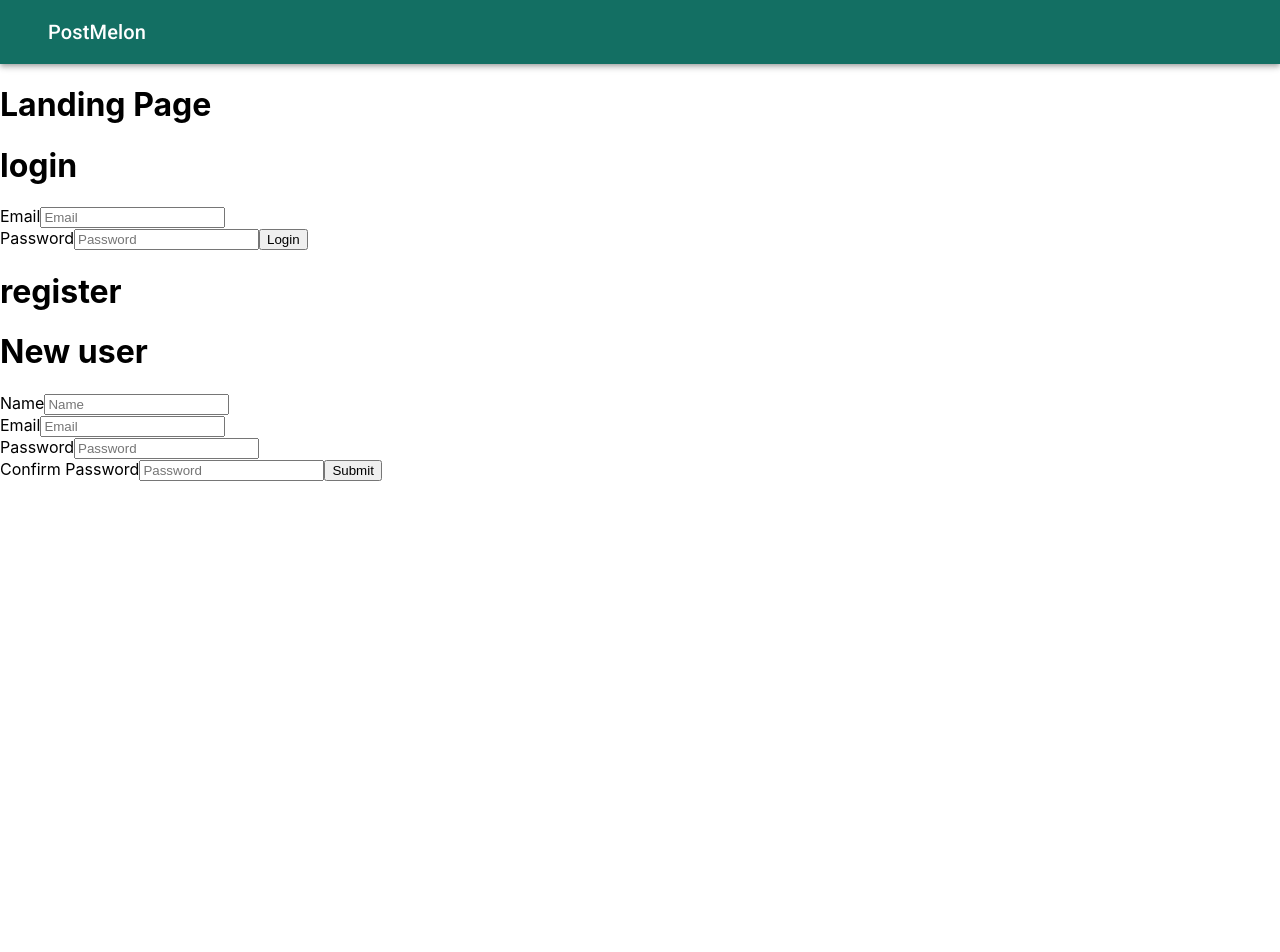
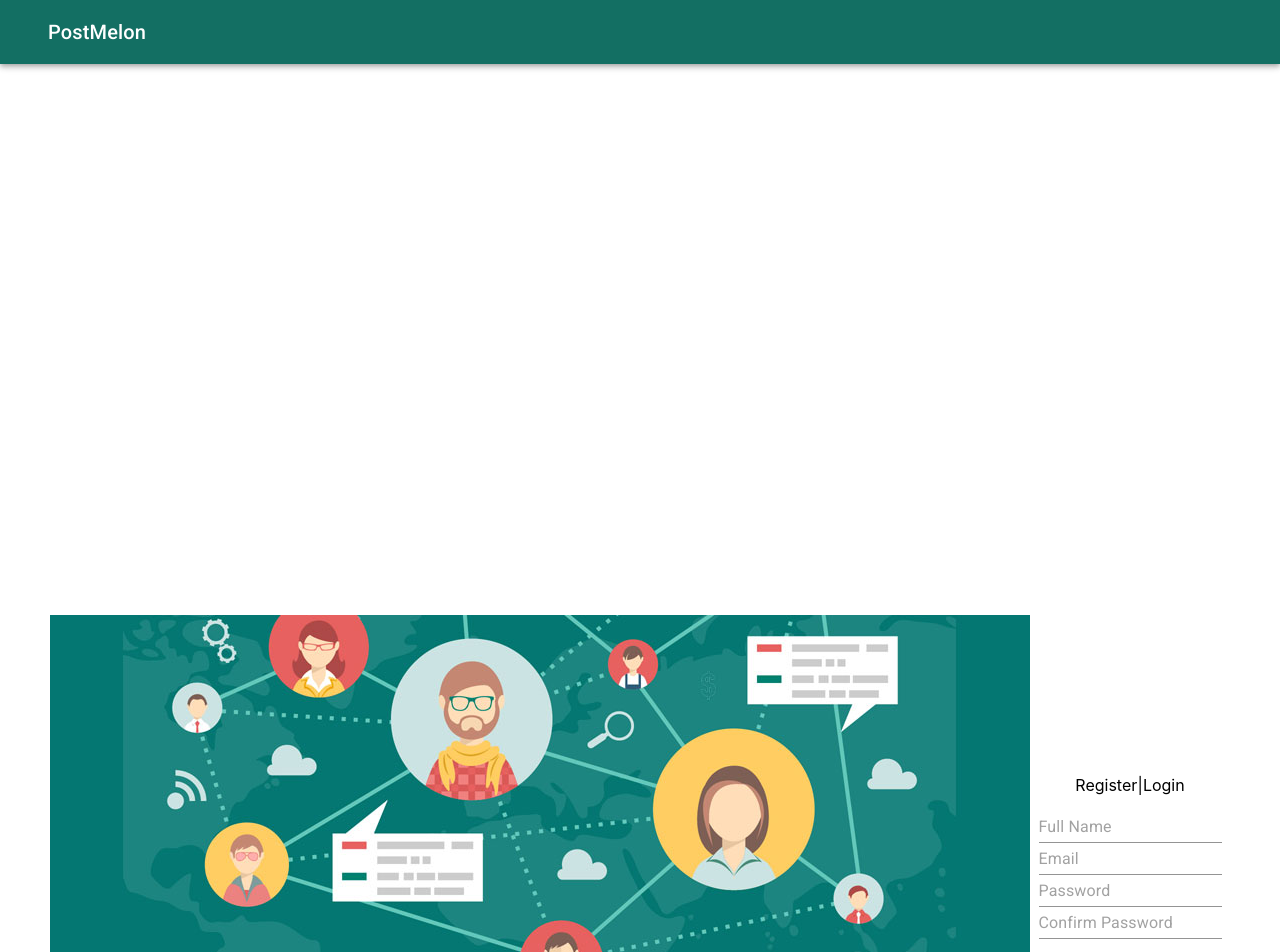
Before and after one commit to vincentlieu/postmelon-frontend, a React (Create React App) app: page / in a window 1280 px wide. Shown: the top 952 px of the page. Before the commit the page ends 800 px from the top, so only its background shows below. Built offline with nearby package versions, Linux system fonts and the light colour scheme.

Commit message:
added styling

```diff
--- a/src/api/localAPI.js
+++ b/src/api/localAPI.js
@@ -5,7 +5,7 @@ import axios from "axios";
   // this is to use when we create log out button
 }
 const localAPI = axios.create({
-  baseURL: "http://localhost:5000/api/",
+  baseURL: "https://postmelon.herokuapp.com/api/",
 });
 
 localAPI.interceptors.request.use((request) => {
--- /dev/null
+++ b/src/components/NewUser.css
@@ -0,0 +1,37 @@
+* {
+    text-decoration: none;
+    color: black;
+
+}
+
+
+
+.newuser-h1 {
+    background-color: red;
+}
+
+.registerloginline {
+    font-size: 140%;
+    color: black;
+    font-weight: bold;
+
+
+}
+
+
+.button{
+background-color: red;
+}
+
+.box {
+    box-sizing: border-box;
+    position: relative;
+    display: flex;
+    width: 100vw;
+    height: 100vh;
+    color: white;
+    padding: 20vw;
+    text-align: center;
+    align-items: center;
+    flex-direction: column;
+}
--- a/src/components/users/Login.js
+++ b/src/components/users/Login.js
@@ -1,6 +1,7 @@
 import React, { useState } from 'react';
 import { useGlobalState } from '../../config/GlobalState';
 import localAPI from '../../api/localAPI';
+import {TextField} from '@material-ui/core';
 
 function Login({ history }) {
   const { dispatch } = useGlobalState();
@@ -34,24 +35,22 @@ function Login({ history }) {
 
   return (
     <div>
-      <h1>login</h1>
-      <label>Email</label>
-      <input
+      <TextField
         className="login-email"
         placeholder="Email"
         type="text"
         value={email}
-        onChange={(e) => setEmail(e.target.value)}
-      ></input>
+        onChange={(e) => setEmail(e.target.value)}/>
+
 
       <br></br>
-      <label>Password</label>
-      <input
+      <TextField
         className="login-password"
         placeholder="Password"
         type="password"
         value={password}
-        onChange={(e) => setPassword(e.target.value)}></input>
+        onChange={(e) => setPassword(e.target.value)}/>
+        <br></br><br></br>
       <button className='login-button' onClick={sendRequestToLogIn}>
         Login
       </button>
--- a/src/components/users/Register.js
+++ b/src/components/users/Register.js
@@ -1,6 +1,7 @@
 import React, { useState } from 'react';
 import { Redirect } from 'react-router-dom';
 import localAPI from '../../api/localAPI';
+import {TextField} from '@material-ui/core';
 
 function Register() {
   const [name, setName] = useState('');
@@ -46,41 +47,37 @@ function Register() {
 
   return (
     <div>
-      <h1>register</h1>
-      <h1>New user</h1>
-      <label>Name</label>
-      <input
+      <TextField
         className='name'
-        placeholder='Name'
+        placeholder='Full Name'
         type='text'
         value={name}
-        onChange={(e) => setName(e.target.value)}></input>
+        onChange={(e) => setName(e.target.value)}/>
       <br></br>
-      <label>Email</label>
-      <input
+      <TextField
         className='register-email'
         placeholder='Email'
         type='text'
         value={email}
-        onChange={(e) => setEmail(e.target.value)}></input>
+        onChange={(e) => setEmail(e.target.value)}/>
       <br></br>
-      <label>Password</label>
-      <input
+      <TextField
+
         className='register-password'
         placeholder='Password'
         type='password'
         value={password}
-        onChange={(e) => setpassword(e.target.value)}></input>{' '}
+        onChange={(e) => setpassword(e.target.value)}/>{' '}
       <br></br>
-      <label>Confirm Password</label>
-      <input
+      <TextField
+
         className='confirm-password'
-        placeholder='Password'
+        placeholder='Confirm Password'
         type='password'
         value={confirmPassword}
-        onChange={(e) => setConfirmPassword(e.target.value)}></input>
+        onChange={(e) => setConfirmPassword(e.target.value)}/>
       <button className='register-button' onClick={createUser}>
-        Submit
+      <b>Register</b>
       </button>
       {isCreated && <Redirect to='/home'></Redirect>}
       {errorMessage && (
--- a/src/index.css
+++ b/src/index.css
@@ -88,3 +88,134 @@ code {
   width: 20px;
   border-radius: 20px;
 } */
+
+
+
+
+body {
+  margin: 0;
+  font-family: -apple-system, BlinkMacSystemFont, 'Segoe UI', 'Roboto', 'Oxygen',
+    'Ubuntu', 'Cantarell', 'Fira Sans', 'Droid Sans', 'Helvetica Neue',
+    sans-serif;
+  -webkit-font-smoothing: antialiased;
+  -moz-osx-font-smoothing: grayscale;
+}
+
+code {
+  font-family: source-code-pro, Menlo, Monaco, Consolas, 'Courier New',
+    monospace;
+}
+
+.posts-container {
+  display: flex;
+  flex-direction: row;
+  justify-content: center;
+  align-items: flex-start;
+  padding-top: 40px;
+  padding-bottom: 40px;
+}
+
+.posts {
+  width: 50%;
+  display: grid;
+  grid-template-columns: 1fr;
+  grid-row-gap: 20px;
+}
+
+.posts-item {
+  border: 2px solid black;
+  border-radius: 3px;
+}
+
+.create-posts-letterbox {
+  background: #eeeeee;
+}
+
+.create-post-call-to-action {
+  border-top: 2px solid black;
+  border-bottom: 2px solid black;
+  display: flex;
+  flex-direction: row;
+  justify-content: flex-start;
+  align-items: center;
+  padding-left: 15px;
+  padding-right: 15px;
+  padding-top: 10px;
+  padding-bottom: 10px;
+}
+
+.create-post-button-container {
+  display: flex;
+  flex-direction: row;
+  justify-content: center;
+}
+
+.create-post-text {
+  padding-left: 15px;
+  padding-right: 15px;
+  padding-top: 5px;
+  padding-bottom: 5px;
+}
+
+.posts-page-circle {
+  border: 2px solid black;
+  height: 20px;
+  width: 20px;
+  border-radius: 20px;
+}
+
+
+.name {
+  margin-top:20rem;
+}
+
+.register-email {
+  margin-top: 1rem;
+}
+
+
+.register-password {
+  margin-top: 1rem;
+}
+
+.confirm-password {
+  margin-top: 1rem;
+}
+
+.register-button {
+  display: block;
+   margin-top: 1rem;
+}
+
+/* .registerpipe{
+  background-color: red;
+}
+
+.loginpipe {
+  background-color: yellow;
+} */
+
+.pipes {
+  /* background-color: red; */
+  margin-top: 10rem;
+  margin-bottom: 1rem;
+  grid-row-start: 2;
+  grid-column-start: 2;
+
+}
+
+.login-container {
+  display: grid;
+  grid-template-rows: 1fr 1fr 1fr;
+  grid-template-columns: 50px 1fr 1fr 50px;
+}
+
+.landing-image {
+  grid-row-start: 2;
+  grid-column-start: 2;
+}
+
+.landing-register-login {
+  grid-row-start: 2;
+  grid-column-start: 3;
+}
--- a/src/layout/Landing.js
+++ b/src/layout/Landing.js
@@ -1,14 +1,39 @@
-import React from "react";
+import React, { useState } from "react";
+import { Link } from 'react-router-dom'
 import Register from "../components/users/Register";
 import Login from "../components/users/Login";
+import MediaControlCard from "./MediaControlCard";
+import NewUser from "./NewUser"
+import Displayimage from "../assets/postmelon8.jpg"
 
 const Landing = ({ history }) => {
+  const [renderRegister, setRenderRegister] = useState(true)
+  const [renderLogin, setRenderLogin] = useState(false)
+
+  const handleRegister = () => {
+    setRenderRegister(true)
+    setRenderLogin(false)
+  }
+
+  const handleLogin = () => {
+    setRenderRegister(false)
+    setRenderLogin(true)
+  }
+
   return (
-    <div>
-      <h1>Landing Page</h1>
-      <Login history={history}/>
-      <Register />
-    </div>
+    <center>
+      <div className='login-container'>
+        <img src={Displayimage} className='landing-image'/>
+        <div className="landing-register-login">
+          <div className="pipes">
+            <span onClick={handleRegister} className="registerpipe">Register|</span>
+            <span onClick={handleLogin} className="loginpipe">Login</span>
+          </div>
+            {renderRegister && <Register /> || renderLogin && <Login history={history} />}
+        </div>
+      </div>
+    </center>
+
   );
 };
 
--- /dev/null
+++ b/src/layout/MediaControlCard.js
@@ -0,0 +1,72 @@
+import React from 'react';
+import { makeStyles, useTheme } from '@material-ui/core/styles';
+import Card from '@material-ui/core/Card';
+import CardContent from '@material-ui/core/CardContent';
+import CardMedia from '@material-ui/core/CardMedia';
+import IconButton from '@material-ui/core/IconButton';
+import Typography from '@material-ui/core/Typography';
+import SkipPreviousIcon from '@material-ui/icons/SkipPrevious';
+import PlayArrowIcon from '@material-ui/icons/PlayArrow';
+import SkipNextIcon from '@material-ui/icons/SkipNext';
+
+const useStyles = makeStyles((theme) => ({
+  root: {
+    display: 'flex',
+  },
+  details: {
+    display: 'flex',
+    flexDirection: 'column',
+  },
+  content: {
+    flex: '1 0 auto',
+  },
+  cover: {
+    width: 151,
+  },
+  controls: {
+    display: 'flex',
+    alignItems: 'center',
+    paddingLeft: theme.spacing(1),
+    paddingBottom: theme.spacing(1),
+  },
+  playIcon: {
+    height: 38,
+    width: 38,
+  },
+}));
+
+export default function MediaControlCard() {
+  const classes = useStyles();
+  const theme = useTheme();
+
+  return (
+    <Card className={classes.root}>
+      <div className={classes.details}>
+        <CardContent className={classes.content}>
+          <Typography component="h5" variant="h5">
+            Live From Space
+          </Typography>
+          <Typography variant="subtitle1" color="textSecondary">
+            Mac Miller
+          </Typography>
+        </CardContent>
+        <div className={classes.controls}>
+          <IconButton aria-label="previous">
+            {theme.direction === 'rtl' ? <SkipNextIcon /> : <SkipPreviousIcon />}
+          </IconButton>
+          <IconButton aria-label="play/pause">
+            <PlayArrowIcon className={classes.playIcon} />
+          </IconButton>
+          <IconButton aria-label="next">
+            {theme.direction === 'rtl' ? <SkipPreviousIcon /> : <SkipNextIcon />}
+          </IconButton>
+        </div>
+      </div>
+      <CardMedia
+        className={classes.cover}
+        image="/static/images/cards/live-from-space.jpg"
+        title="Live from space album cover"
+      />
+    </Card>
+  );
+}
--- /dev/null
+++ b/src/layout/NewUser.js
@@ -0,0 +1,33 @@
+import React from "react";
+import axios from "axios";
+import TextField from '@material-ui/core/TextField';
+import Button from '@material-ui/core/Button';
+import FormControl from '@material-ui/core/FormControl';
+import { spacing } from '@material-ui/system';
+import { Box } from "@material-ui/core";
+// import NavBar from "./NavBar";
+
+const NewUser = () => {
+
+  return (
+
+    <>
+
+      {/* <Box m="40em"> */}
+      <Box class="box">
+        <FormControl>
+          <TextField id="standard-basic" label="Full name" />
+          <TextField id="standard-basic" label="Email Address" />
+          <TextField id="standard-basic" label="Password" />
+          <TextField id="standard-basic" label="Confirm Password" />
+          <br></br>
+          <Button className="button" variant="contained" >Register</Button>
+        </FormControl>
+      </Box>
+    </>
+  );
+};
+
+
+
+export default NewUser;
```
Also changed, not shown: src/assets/postmelon8.jpg (added).
